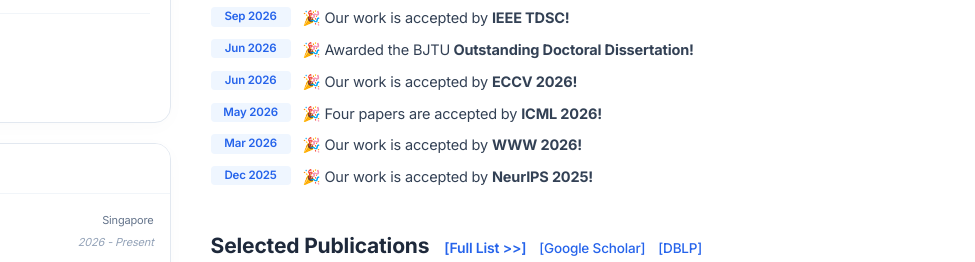
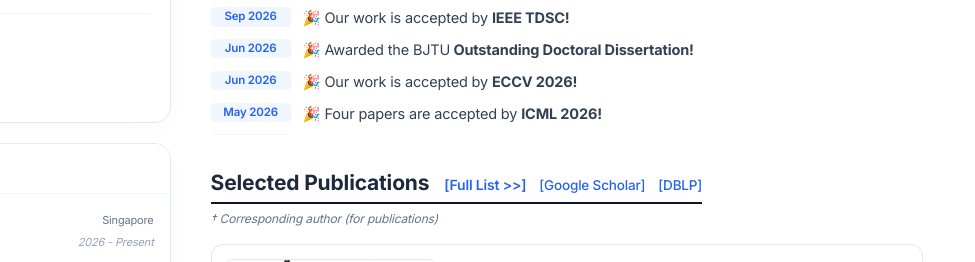
Before and after one commit to yuronghaoA/yuronghaoA, a plain HTML site: page index.html in a window 1280 px wide. Shown: the part 464-726 px from the top of the page, 305-1280 px from the left. Drawn offline with Linux system fonts and the light colour scheme.

Commit message:
Change fitNewsList parameter from 8 to 6

```diff
--- a/index.html
+++ b/index.html
@@ -546,8 +546,8 @@
     const h = items[visibleCount].offsetTop - items[0].offsetTop;
     list.style.maxHeight = h + 'px';
   }
-  window.addEventListener('load', () => fitNewsList(8));
-  window.addEventListener('resize', () => fitNewsList(8));
+  window.addEventListener('load', () => fitNewsList(6));
+  window.addEventListener('resize', () => fitNewsList(6));
 </script>
 
 <body>
```
